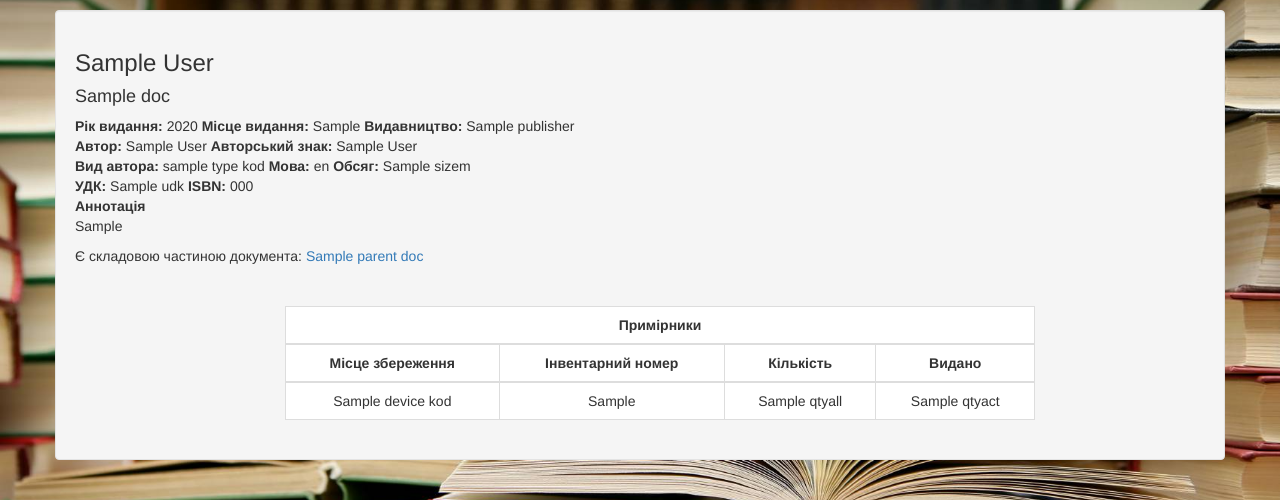
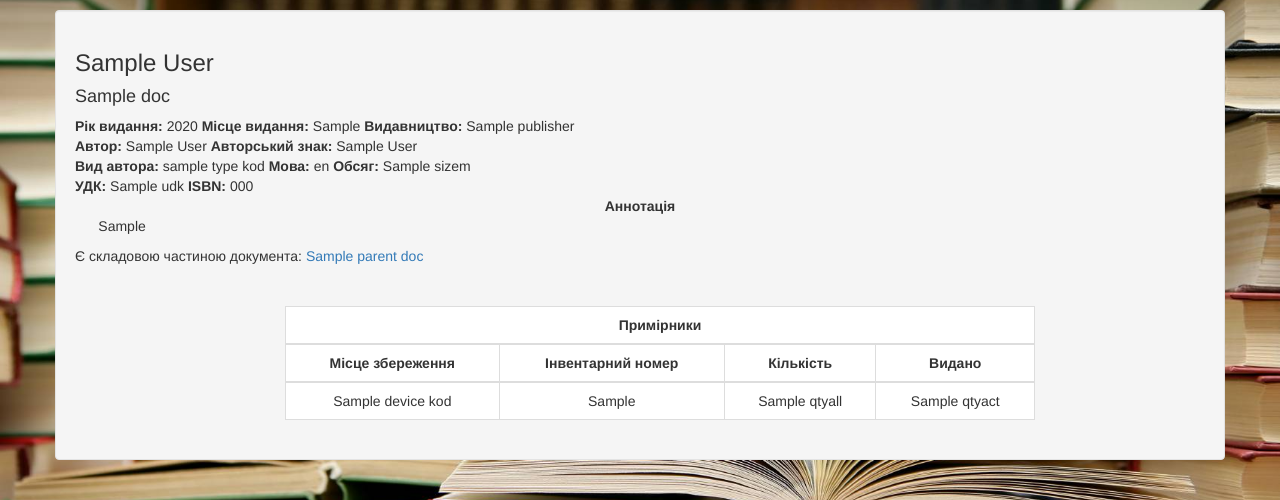
Before and after one commit to shadowbv/library, a Django app: template templates/docinfo.html in a window 1280 px wide. Shown: the part 149-649 px from the top of the page. Run offline with Django 3.2, Linux system fonts and the light colour scheme; the template is opened without the code that fills it: most values are stand-ins (such as "Sample title", 1, 10 or a date in 2020); some libraries are stand-ins or nearby versions.

Commit message:
Add some code in templates

```diff
--- a/templates/docinfo.html
+++ b/templates/docinfo.html
@@ -51,7 +51,11 @@
                     {% endif %}
                     <br>
                     {% if doc.annot1 %}
-                    <strong class="text-center"> Аннотацiя </strong> <p> {{  doc.annot1 }} </p>
+                        <div class="text-center">
+                            <strong> Аннотацiя </strong>
+                        </div>
+                        <p> &nbsp &nbsp &nbsp {{  doc.annot1 }} </p>
+
                     {% endif %}
 
                     {% if parent_doc %}
```
